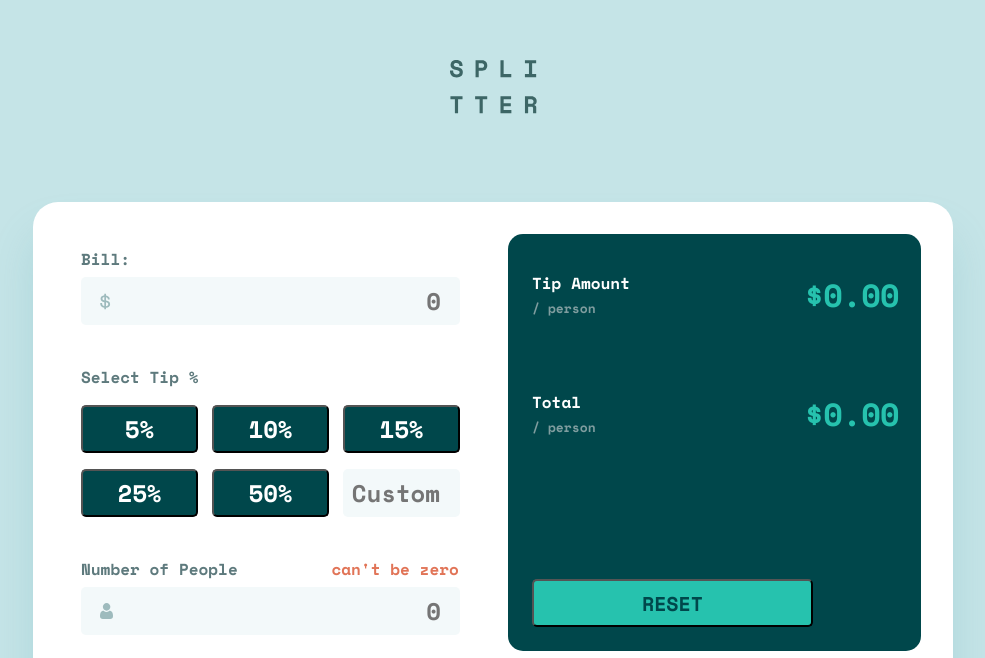
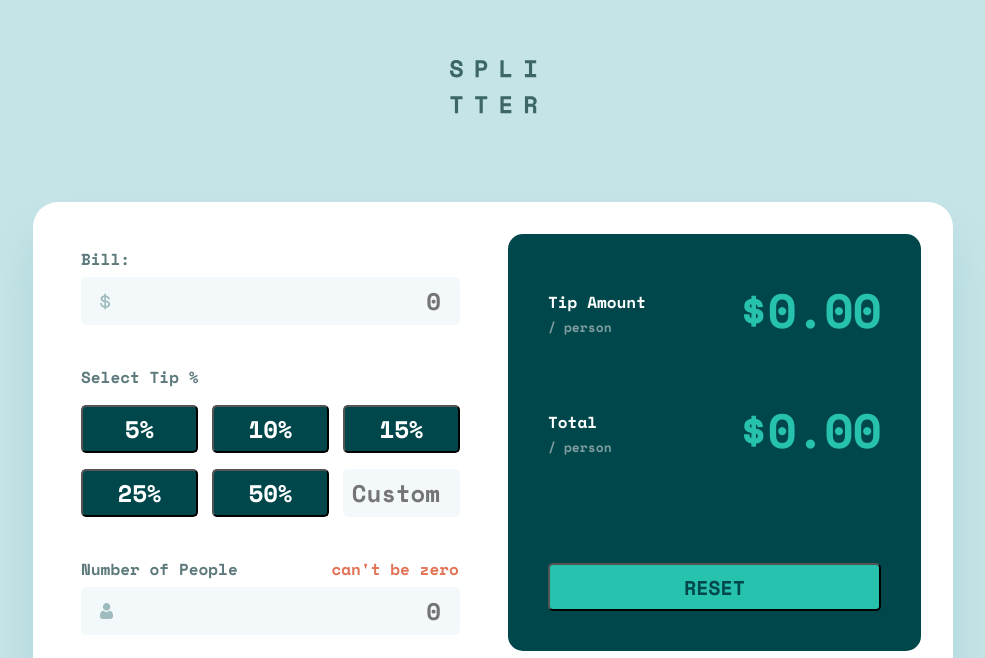
Before and after one commit to Aleqsa123/tip-calculator, a React (Create React App) app: page / in a window 1536 px wide. Shown: the part 103-761 px from the top of the page, without its empty margins (275-1260 px from the left). Built offline with nearby package versions, Linux system fonts and the light colour scheme.

Commit message:
Desktop UI version finished

```diff
--- a/src/App.module.css
+++ b/src/App.module.css
@@ -223,46 +223,19 @@ h2 {
     width: 413px;
     height: 417px;
     margin: 27px;
-
-    padding: 37px 22px 24px 24px;
-    display: grid;
-    grid-template-columns: 1fr 1fr;
+    padding: 40px;
   }
 
   .tipamount {
-    color: #FFF;
-    font-size: 16px;
-    line-height: normal;
-  }
-
-  .personspan {
-    color: #7F9D9F;
-    font-size: 13px;
-    line-height: normal;
+    margin-top: 16px;
   }
 
   .resultsp {
-    color: #26C2AE;
-    text-align: right;
-    font-size: 32px;
-    line-height: normal;
-    letter-spacing: -0.667px;
+    font-size: 48px;
+    letter-spacing: -1px;
   }
 
   .reset {
-    grid-column: 1 / 3;
-    grid-row: 3;
-    width: 281px;
-    height: 48px;
-    flex-shrink: 0;
-    border-radius: 5px;
-    background: #26C2AE;
-    color: #00474B;
-    text-align: center;
-    font-size: 20px;
-    line-height: normal;
-    text-transform: uppercase;
-    align-self: flex-end;
-    cursor: pointer;
+    width: 333px;
   }
 }
```
